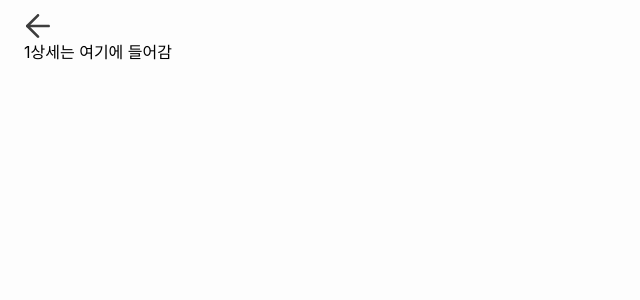
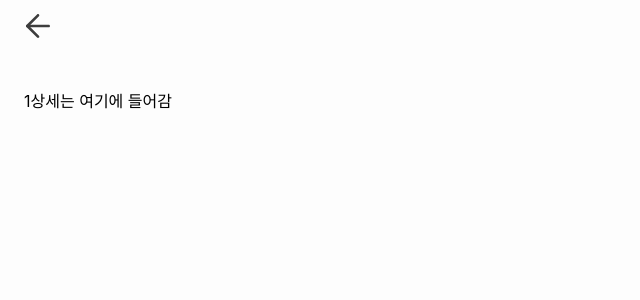
Before and after one commit to nohgijin/swimday-client, a Next.js app: page /result/1 in a window 1280 px wide. Shown: the top 300 px of the page, without its empty margins (0-640 px from the left). Built offline with nearby package versions, Linux system fonts and the light colour scheme.

Commit message:
chore: style import 방식 수정

```diff
--- a/app/result/[id]/page.tsx
+++ b/app/result/[id]/page.tsx
@@ -1,18 +1,20 @@
 "use client";
 
-import './style.scss'
-import { ActionIcon } from '@mantine/core'
-import Back from '@/assets/back.svg'
-import { useRouter } from 'next/navigation'
+import $ from "./style.module.scss";
+import { ActionIcon } from "@mantine/core";
+import Back from "@/assets/back.svg";
+import { useRouter } from "next/navigation";
 
 function Page({ params: { id } }: { params: { id: string } }) {
-  const router = useRouter()
+  const router = useRouter();
 
   return (
-    <main className={"result-detail-page"}>
-      <ActionIcon variant={"transparent"} onClick={() => router.back()}>
-        <Back width={24} height={24} />
-      </ActionIcon>
+    <main className={$["result-detail-page"]}>
+      <div className={$.back}>
+        <ActionIcon variant={"transparent"} onClick={() => router.back()} className={$["back-icon"]}>
+          <Back width={24} height={24} />
+        </ActionIcon>
+      </div>
       <div className={"result-detail"}>
         {id}
         상세는 여기에 들어감
--- /dev/null
+++ b/app/result/[id]/style.module.scss
@@ -0,0 +1,20 @@
+.result-detail-page {
+  display: flex;
+  flex-direction: column;
+  height: 100vh;
+  padding: 0 24px;
+  background: $background-50;
+
+  .back {
+    padding: 12px 0;
+    margin-bottom: 32px;
+
+    .back-icon {
+      position: sticky;
+      top: 0;
+      left: 0;
+      width: auto;
+      margin-right: auto;
+    }
+  }
+}
--- a/app/result/[id]/style.scss
+++ /dev/null
@@ -1,15 +0,0 @@
-.result-detail-page {
-  display: flex;
-  flex-direction: column;
-  height: 100vh;
-  padding: 12px 24px;
-  background: $background-50;
-
-  .mantine-ActionIcon-root {
-    position: sticky;
-    top: 0;
-    left: 0;
-    width: auto;
-    margin-right: auto;
-  }
-}
```
